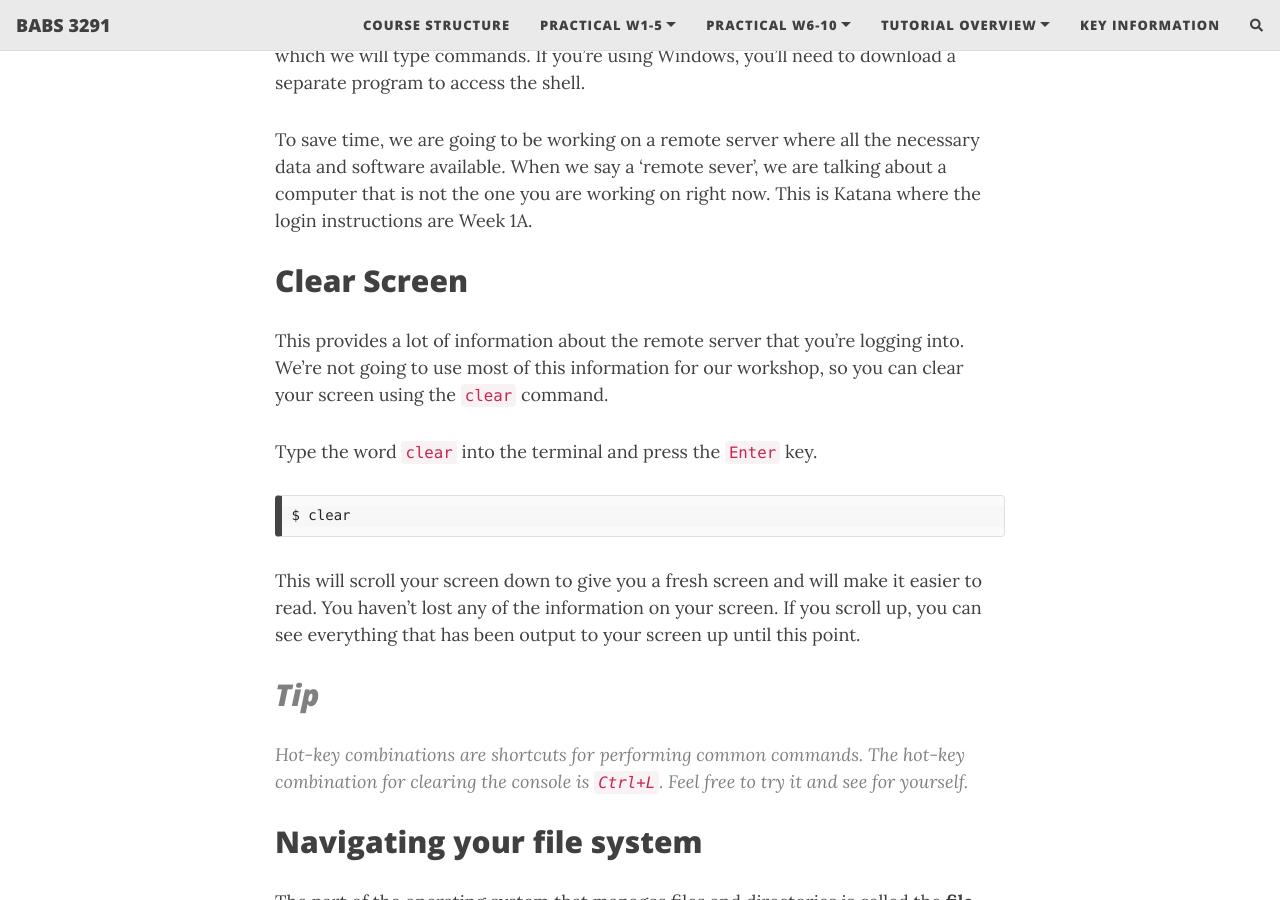
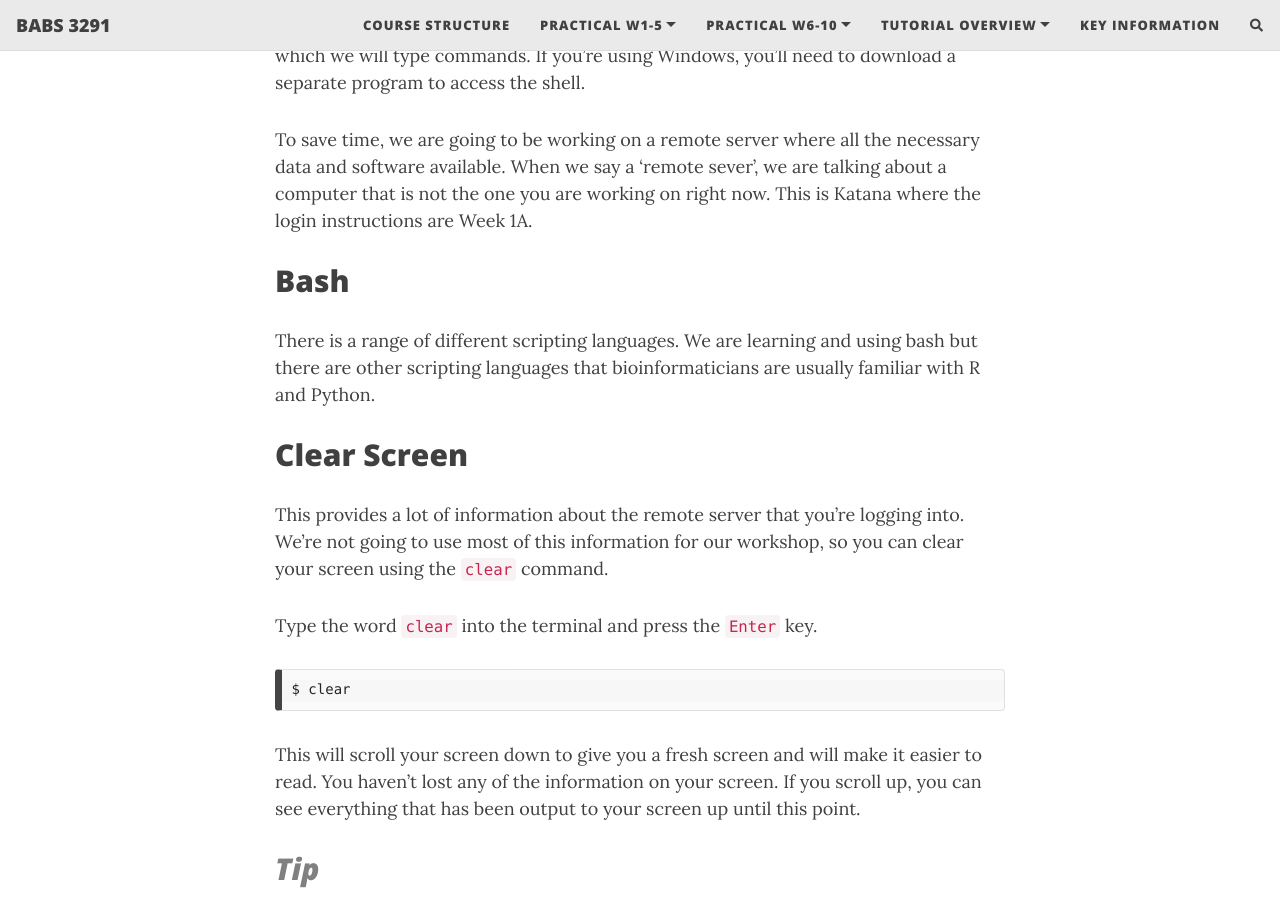
Before and after one commit to theheking/babs-rna-seq-2024, a Jekyll site: the page built from practical_overview/Week1B_1_Introducing_the_Shell.md, in a window 1280 px wide and 900 px high, scrolled down 1859 px. Built offline with Jekyll 4.4.1, drawn with Linux system fonts in a browser that asks for light colours; nearby versions of some CDN libraries; comment, search, counter and statistics services are not loaded.

Commit message:
Update Week1B_1_Introducing_the_Shell.md

```diff
--- a/practical_overview/Week1B_1_Introducing_the_Shell.md
+++ b/practical_overview/Week1B_1_Introducing_the_Shell.md
@@ -53,6 +53,12 @@ How to access the shell
 On a Mac or Linux machine, you can access a shell through a program called “Terminal”, which is already available on your computer. The Terminal is a window into which we will type commands. If you’re using Windows, you’ll need to download a separate program to access the shell.
 
 To save time, we are going to be working on a remote server where all the necessary data and software available. When we say a ‘remote sever’, we are talking about a computer that is not the one you are working on right now. This is Katana where the login instructions are Week 1A.
+
+Bash
+-----
+
+There is a range of different scripting languages. We are learning and using bash but there are other scripting languages that bioinformaticians are usually familiar with R and Python.
+
 
 Clear Screen
 -------------
```
